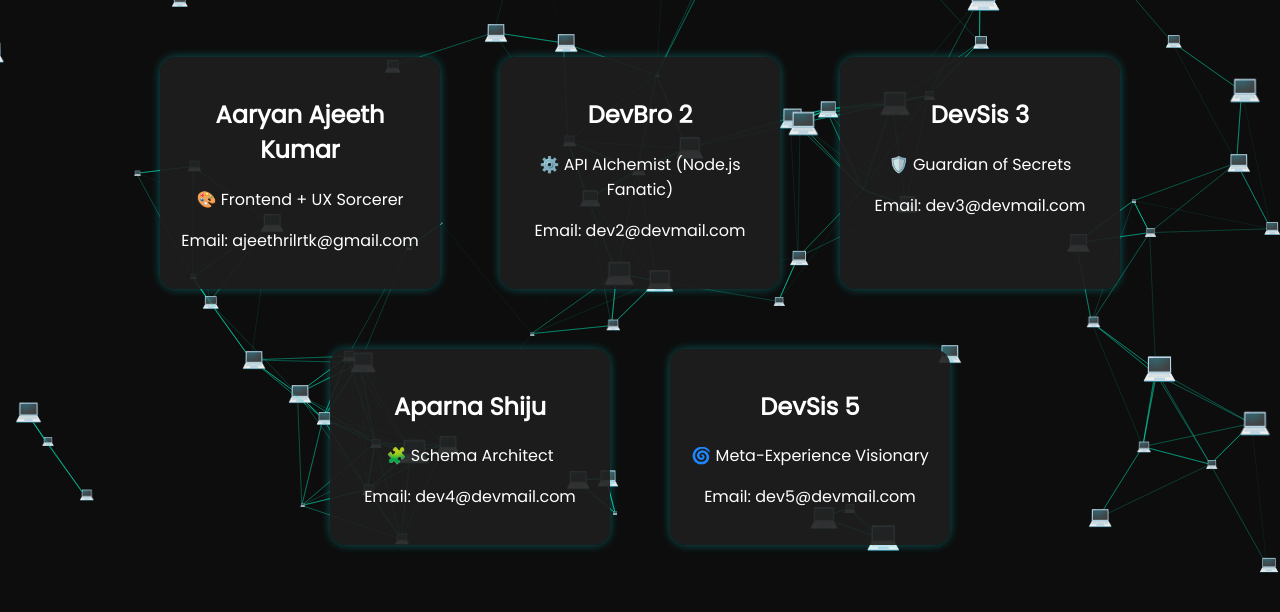
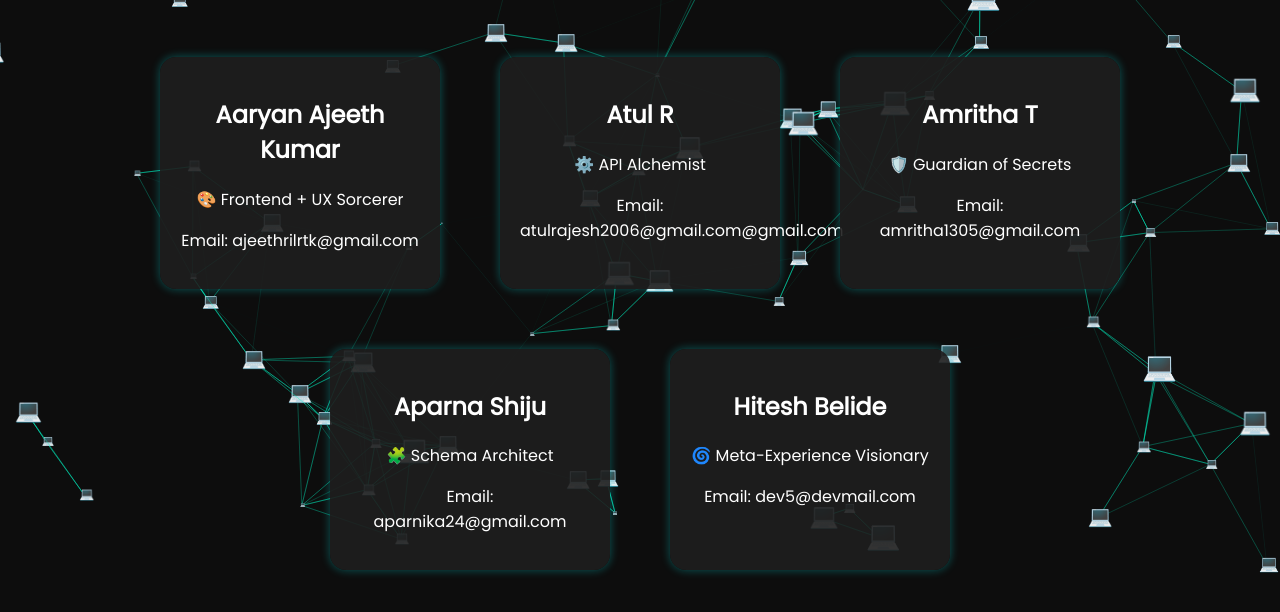
Before and after one commit to thisisatulr/EcoPages, a plain HTML site: page DeveloperPage/dev.html in a window 1280 px wide. Shown: the part 210-822 px from the top of the page. Drawn offline with nearby package versions, Linux system fonts and the light colour scheme.

Commit message:
Update dev.html

```diff
--- a/DeveloperPage/dev.html
+++ b/DeveloperPage/dev.html
@@ -24,26 +24,26 @@
                 <p>Email: ajeethrilrtk@gmail.com</p>
             </div>
 
-            <div class="dev-card" onclick="openPortfolio('https://devbro2.devfolio.io')">
-                <h2>DevBro 2</h2>
-                <p>⚙️ API Alchemist (Node.js Fanatic)</p>
-                <p>Email: dev2@devmail.com</p>
+            <div class="dev-card" onclick="openPortfolio('https://thisisatulr.github.io/Portfolio-Website/')">
+                <h2>Atul R</h2>
+                <p>⚙️ API Alchemist</p>
+                <p>Email: atulrajesh2006@gmail.com@gmail.com</p>
             </div>
 
             <div class="dev-card" onclick="openPortfolio('https://devsis3-guardian.devfolio.app')">
-                <h2>DevSis 3</h2>
+                <h2>Amritha T</h2>
                 <p>🛡️ Guardian of Secrets</p>
-                <p>Email: dev3@devmail.com</p>
+                <p>Email: amritha1305@gmail.com</p>
             </div>
 
             <div class="dev-card" onclick="openPortfolio('https://aparna932.github.io/Portfolio/')">
                 <h2>Aparna Shiju</h2>
                 <p>🧩 Schema Architect</p>
-                <p>Email: dev4@devmail.com</p>
+                <p>Email: aparnika24@gmail.com</p>
             </div>
 
             <div class="dev-card" onclick="openPortfolio('https://metaverse-visionary.dev')">
-                <h2>DevSis 5</h2>
+                <h2>Hitesh Belide</h2>
                 <p>🌀 Meta-Experience Visionary</p>
                 <p>Email: dev5@devmail.com</p>
             </div>
```
